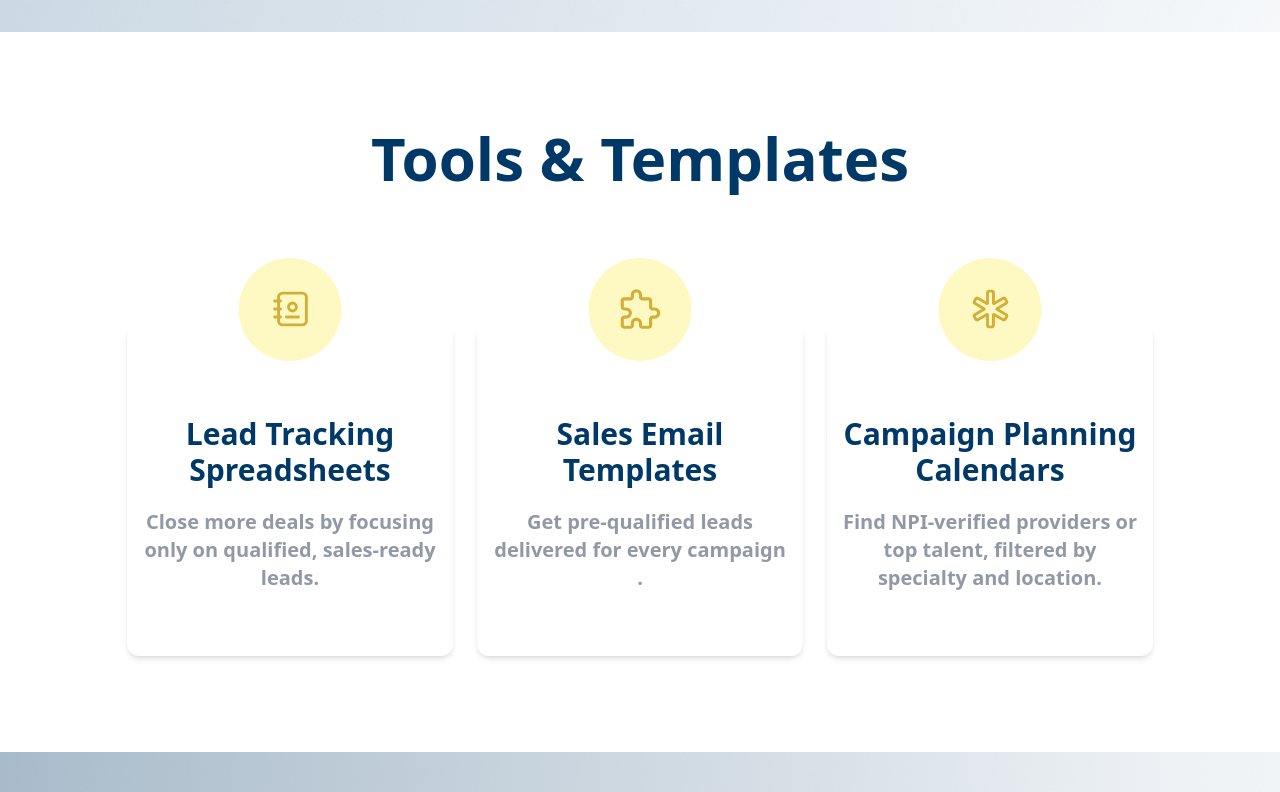
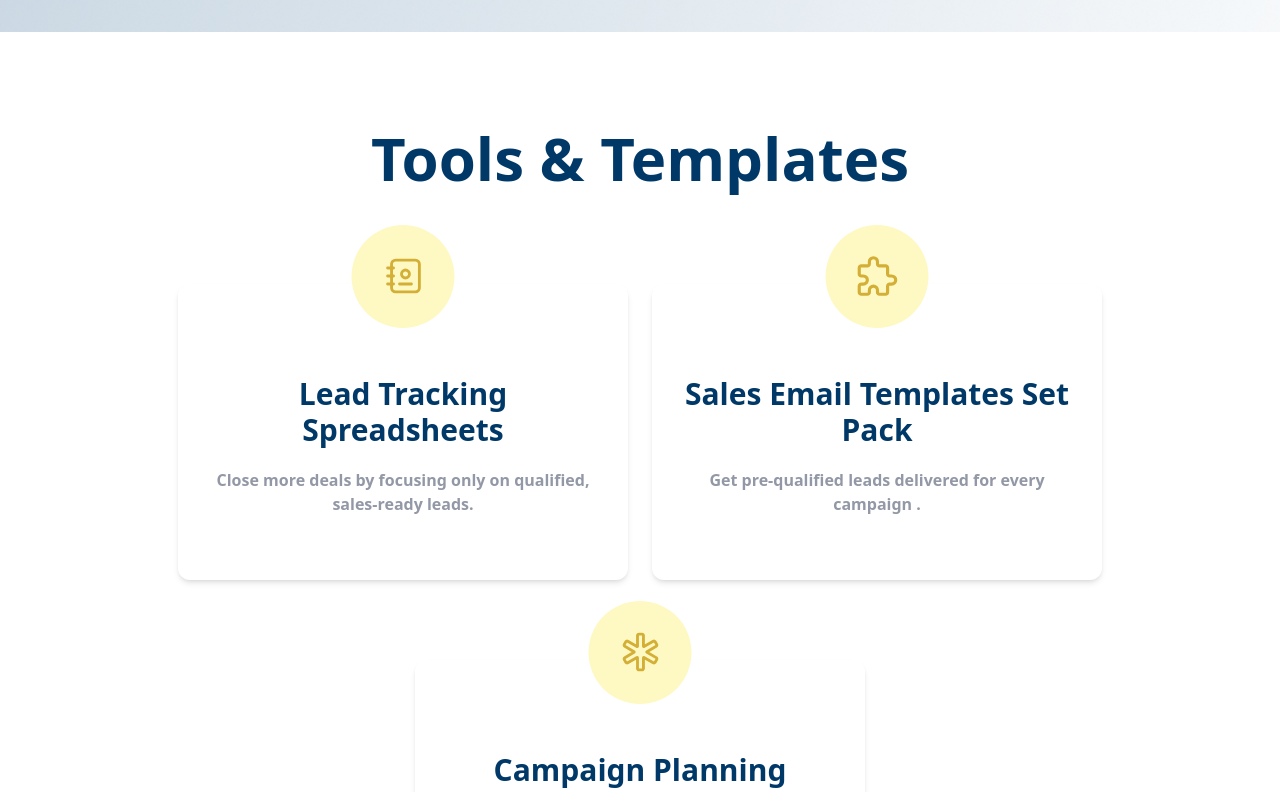
Before and after one commit to l-shirinyan/Genevo, a Nuxt app: page /resources in a window 1280 px wide. Shown: the part 480-1272 px from the top of the page. Built offline with nearby package versions, Linux system fonts and the light colour scheme; what @fawmi/vue-google-maps would draw is missing.

Commit message:
Fix UI issues

```diff
--- a/app/components/reusable/card/FeatureCard.vue
+++ b/app/components/reusable/card/FeatureCard.vue
@@ -21,7 +21,7 @@ const props = withDefaults(defineProps<Props>(), {
 
 <template>
   <div
-    class="relative w-full max-w-[fit-content] fill-available fill-xl-available lg:max-w-[326px] rounded-xl shadow-md py-10 lg:py-16 px-4"
+    class="relative w-full max-w-[fit-content] fill-available fill-xl-available lg:max-w-[450px] rounded-xl shadow-md py-10 lg:py-16 px-8"
   >
     <div
       :class="[
@@ -63,7 +63,7 @@ const props = withDefaults(defineProps<Props>(), {
     min-width: stretch;
   }
 }
-@media screen and (max-width:1024px){
+@media screen and (max-width:1083px){
   .fill-xl-available {
   min-width: -webkit-fill-available !important;
 }
--- a/app/components/reusable/slider/CardSlider.vue
+++ b/app/components/reusable/slider/CardSlider.vue
@@ -52,5 +52,4 @@ import PricingCard from "@/components/reusable/card/PricingCard.vue";
 .pricingSwiper .swiper-slide > * {
   flex: 1;
 }
-
 </style>
--- a/app/components/reusable/slider/ResourcesSlider.vue
+++ b/app/components/reusable/slider/ResourcesSlider.vue
@@ -2,7 +2,7 @@
   <div class="flex items-center justify-center result-slider w-full">
     <!-- Desktop Slider -->
     <div
-      class="hidden overflow-hidden resources-desk items-start relative w-full gap-8"
+      class="hidden overflow-hidden resources-desk justify-center items-start relative w-full gap-8"
     >
     <!-- Profile Card -->
         <div
@@ -15,7 +15,7 @@
           />
         </div>
       <!-- Testimonials Column -->
-      <div class="flex flex-col gap-8 flex-1 items-center relative h-[250px]">
+      <div class="flex flex-col justify-center gap-10 flex-1 items-center relative max-w-[600px] h-[250px]">
         <transition-group
           :name="direction === 'next' ? 'testimonial-next' : 'testimonial-prev'"
           tag="div"
@@ -67,7 +67,7 @@
     <Swiper
       class="resourcesSwiper"
       :modules="[Pagination, FreeMode]"
-      :slides-per-view="1.2"
+      :slides-per-view="1.3"
       :space-between="16"
       :pagination="{ clickable: true }"
     >
@@ -113,7 +113,7 @@ const testimonials = ref([
   },
   {
     title:"Lead Management & Tracking",
-    text: "Track lead activity, source, and conversion outcomes in real time.",
+    text: "Track lead activity, source, and conversions in real time.",
     img: "/images/structure.png",
   },
   {
@@ -128,7 +128,7 @@ const testimonials = ref([
   },
   {
     title:"Lead Management & Tracking",
-    text: "Track lead activity, source, and conversion outcomes in real time.",
+    text: "Track lead activity, source, and conversions in real time.",
     img: "/images/structure.png",
   },
   {
--- a/app/components/reusable/typography/TextField.vue
+++ b/app/components/reusable/typography/TextField.vue
@@ -46,7 +46,7 @@ const styleClass = computed(() => {
       baseClass += "text-xl md:text-2xl xl:text-3xl font-bold";
       break;
     case "BodyxlSemibold":
-      baseClass += "text-base lg:text-xl font-semibold";
+      baseClass += "text-base font-semibold";
       break;
     case "BodyLgNormal":
       baseClass += "text-base lg:text-lg font-normal";
--- a/app/constants/data.ts
+++ b/app/constants/data.ts
@@ -223,7 +223,7 @@ export const privacyData = [
 export const solutions = [
   {
     iconSrc: BookIcon,
-    title: 'Real-time trend tracking',
+    title: 'Real-time trend tracking system',
     description: 'Get pre-qualified leads delivered for every campaign .',
   },
   {
@@ -233,7 +233,7 @@ export const solutions = [
   },
   {
     iconSrc: SnowballIcon,
-    title: 'Real-time trend tracking',
+    title: 'Healthcare & Recruiting Solutions',
     description: 'Find NPI-verified providers or top talent, filtered by specialty and location.',
   }
 ]
@@ -331,7 +331,7 @@ export const tools = [
   },
   {
     iconSrc: Puzzle,
-    title: "Sales Email Templates",
+    title: "Sales Email Templates Set Pack",
     description: "Get pre-qualified leads delivered for every campaign .",
   },
   {
--- a/app/pages/index.vue
+++ b/app/pages/index.vue
@@ -110,13 +110,13 @@ import TestimonialsSlider from "@/components/reusable/slider/TestimonialsSlider.
     <TestimonialsSlider />
   </div>
 
-  <div class="flex flex-col items-center gap-12 px-5 mb-24">
+  <div class="flex flex-col items-center gap-12 px-5 md:px-20 mb-24">
     <Text
       textStyle="Body6xlBold"
       value="Why Teams Choose YMT"
       class="text-primary text-center mb-12"
     />
-    <div class="flex flex-wrap justify-center gap-y-20 gap-6 px-10 md:px-0">
+    <div class="w-full flex flex-wrap justify-center gap-y-20 gap-6 px-10 md:px-0">
       <FeatureCard
         v-for="(feature, index) in features"
         :key="index"
--- a/app/pages/resources.vue
+++ b/app/pages/resources.vue
@@ -22,9 +22,9 @@ import ResourcesSlider from "~/components/reusable/slider/ResourcesSlider.vue";
     contentClasses="max-w-[716px]"
   />
 
-   <div class="flex flex-col items-center gap-12 px-5 mb-24">
-    <TextField textStyle="Body6xlBold" value="Tools & Templates" class="text-primary text-center mb-12" />
-    <div class="flex flex-wrap justify-center gap-y-20 gap-6 px-5 mt-10 md:px-0">
+   <div class="flex flex-col items-center gap-12 px-5 md:px-20 mb-24">
+    <TextField textStyle="Body6xlBold" value="Tools & Templates" class="text-primary text-center" />
+    <div class="flex flex-wrap justify-center gap-y-20 gap-6 px-10 mt-12 md:px-0">
     <FeatureCard
       v-for="(tool, index) in tools"
       :key="index"
@@ -61,7 +61,7 @@ import ResourcesSlider from "~/components/reusable/slider/ResourcesSlider.vue";
   </div>
 
 
-  <div class="flex flex-col items-center gap-8 lg:gap-16 mb-24 px-5 lg:px-20 py-8">
+  <div class="flex flex-col items-center gap-8 lg:gap-16 mb-24 px-5 pr-small lg:px-20 py-8">
     <div class="flex flex-col items-center text-center gap-6">
         <TextField textStyle="Body6xlBold" value="Smarter CRM for Growing Teams" class="text-primary" />
         <TextField textStyle="BodyxlMedium" value="An all-in-one platform to manage sales, support, and automation." class="text-primary" />
@@ -77,3 +77,11 @@ import ResourcesSlider from "~/components/reusable/slider/ResourcesSlider.vue";
     <Button variant="white" class="w-full max-w-90">Explore Resourses </Button>
 </div>
 </template>
+
+<style scoped>
+@media screen and (max-width:1220px){
+  .pr-small{
+  padding-right: 20px !important;
+}
+}
+</style>
```
